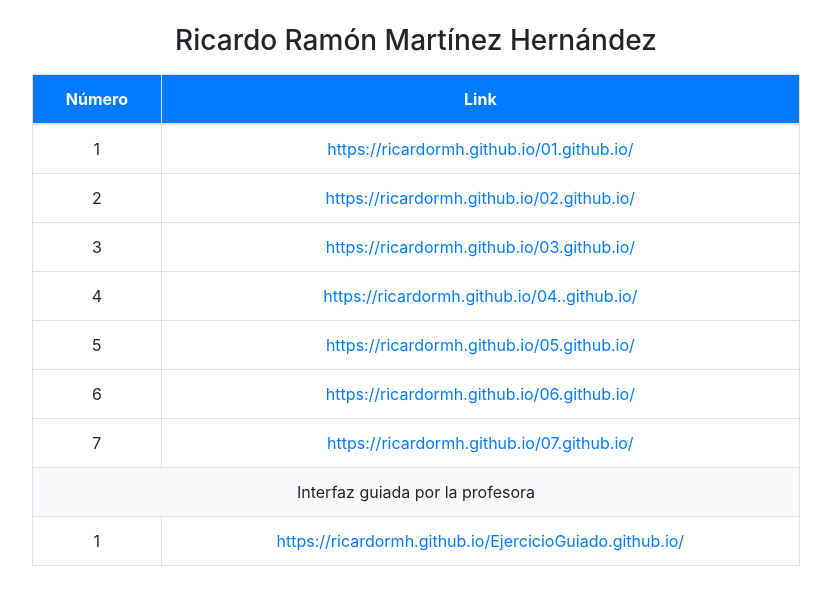
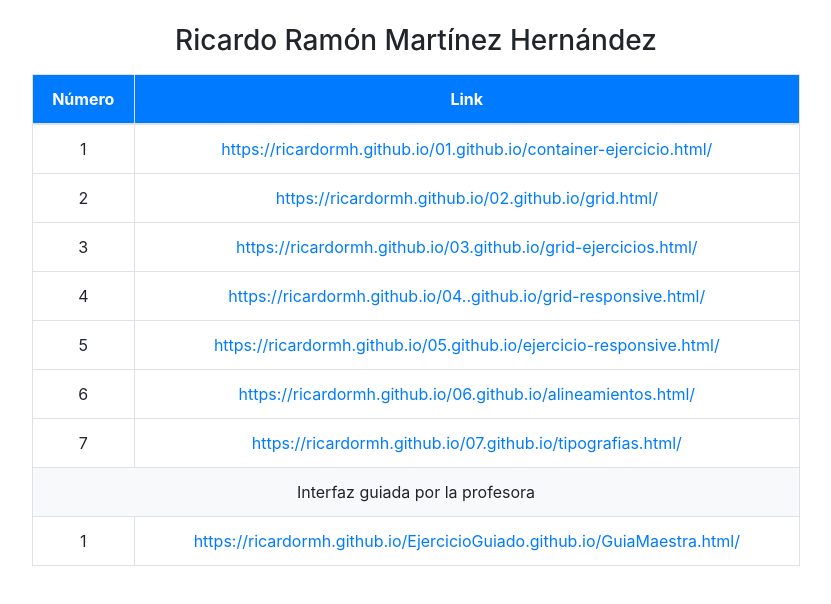
Before and after one commit to RicardoRMH/index.html.github.io, a plain HTML site: page index.html in a window 1280 px wide. Shown: the whole page, without its empty margins (224-1055 px from the left). Drawn offline with nearby package versions, Linux system fonts and the light colour scheme.

Commit message:
Modificación de links
Se arreglo el error que no permitía mostrar las páginas a través de los links

```diff
--- a/index.html
+++ b/index.html
@@ -25,36 +25,36 @@
         <tbody>
             <tr>
                 <td>1</td>
-                <td><a href="https://ricardormh.github.io/01.github.io/" class="text-primary" target="_blank">https://ricardormh.github.io/01.github.io/</a></td>
+                <td><a href="https://ricardormh.github.io/01.github.io/container-ejercicio.html" class="text-primary" target="_blank">https://ricardormh.github.io/01.github.io/container-ejercicio.html/</a></td>
             </tr>
 
             <tr>
                 <td>2</td>
-                <td><a href="https://ricardormh.github.io/02.github.io/" class="text-primary" target="_blank">https://ricardormh.github.io/02.github.io/</a></td>
+                <td><a href="https://ricardormh.github.io/02.github.io/grid.html" class="text-primary" target="_blank">https://ricardormh.github.io/02.github.io/grid.html/</a></td>
             </tr>
 
             <tr>
                 <td>3</td>
-                <td><a href="https://ricardormh.github.io/03.github.io/" class="text-primary" target="_blank">https://ricardormh.github.io/03.github.io/</a></td>
+                <td><a href="https://ricardormh.github.io/03.github.io/grid-ejercicios.html" class="text-primary" target="_blank">https://ricardormh.github.io/03.github.io/grid-ejercicios.html/</a></td>
             </tr>
 
             <tr>
                 <td>4</td>
-                <td><a href="https://ricardormh.github.io/04..github.io/" class="text-primary" target="_blank">https://ricardormh.github.io/04..github.io/</a></td>
+                <td><a href="https://ricardormh.github.io/04..github.io/grid-responsive.html" class="text-primary" target="_blank">https://ricardormh.github.io/04..github.io/grid-responsive.html/</a></td>
             </tr>
 
             <tr>
                 <td>5</td>
-                <td><a href="https://ricardormh.github.io/05.github.io/" class="text-primary" target="_blank">https://ricardormh.github.io/05.github.io/</a></td>
+                <td><a href="https://ricardormh.github.io/05.github.io/ejercicio-responsive.html" class="text-primary" target="_blank">https://ricardormh.github.io/05.github.io/ejercicio-responsive.html/</a></td>
             </tr>
 
             <tr>
                 <td>6</td>
-                <td><a href="https://ricardormh.github.io/06.github.io/" class="text-primary" target="_blank">https://ricardormh.github.io/06.github.io/</a></td>
+                <td><a href="https://ricardormh.github.io/06.github.io/alineamientos.html" class="text-primary" target="_blank">https://ricardormh.github.io/06.github.io/alineamientos.html/</a></td>
             </tr>
             <tr>
                 <td>7</td>
-                <td><a href="https://ricardormh.github.io/07.github.io/" class="text-primary" target="_blank">https://ricardormh.github.io/07.github.io/</a></td>
+                <td><a href="https://ricardormh.github.io/07.github.io/tipografias.html" class="text-primary" target="_blank">https://ricardormh.github.io/07.github.io/tipografias.html/</a></td>
             </tr>
             <!-- PENÚLTIMA FILA OCUPANDO DOS COLUMNAS -->
             <tr>
@@ -66,7 +66,7 @@
             <!-- ÚLTIMA FILA NORMAL -->
             <tr>
                 <td>1</td>
-                <td><a href="https://ricardormh.github.io/EjercicioGuiado.github.io/" class="text-primary" target="_blank">https://ricardormh.github.io/EjercicioGuiado.github.io/</a></td>
+                <td><a href="https://ricardormh.github.io/EjercicioGuiado.github.io/GuiaMaestra.html" class="text-primary" target="_blank">https://ricardormh.github.io/EjercicioGuiado.github.io/GuiaMaestra.html/</a></td>
             </tr>
         </tbody>
     </table>
```
